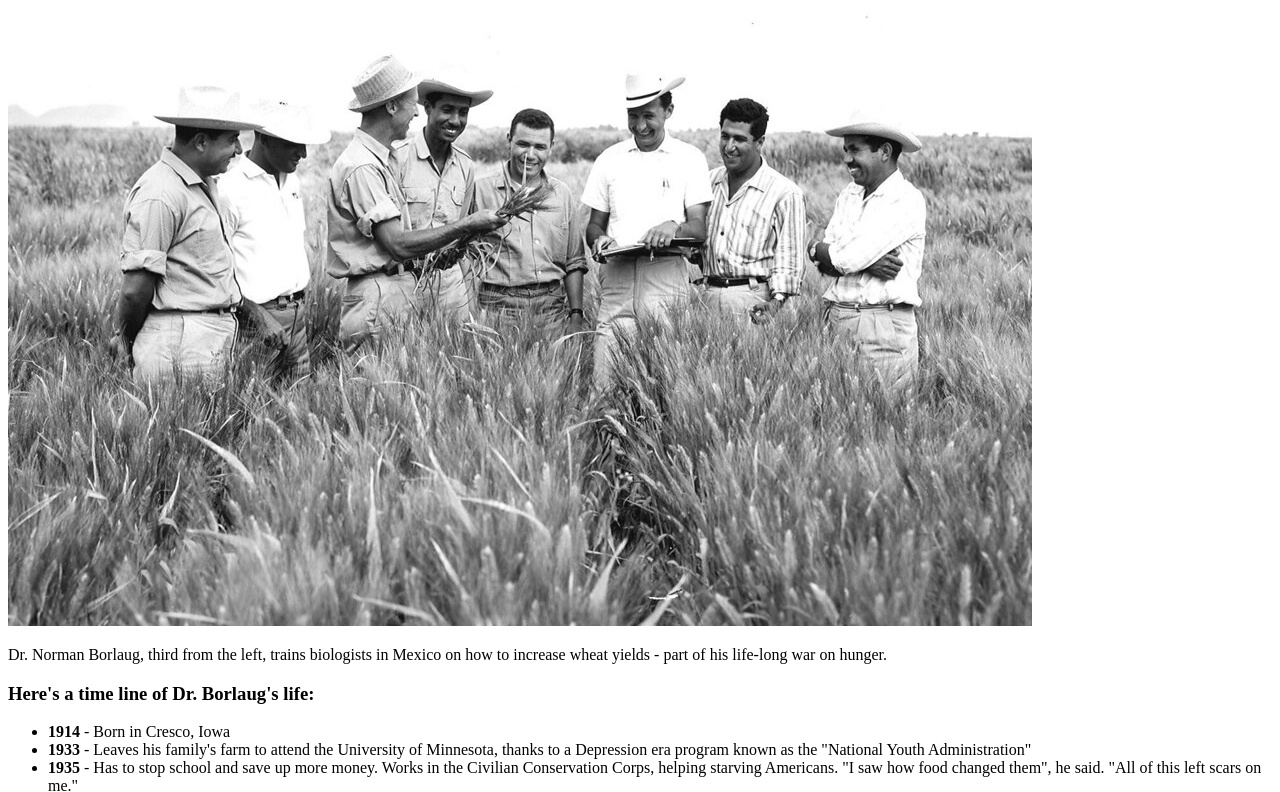
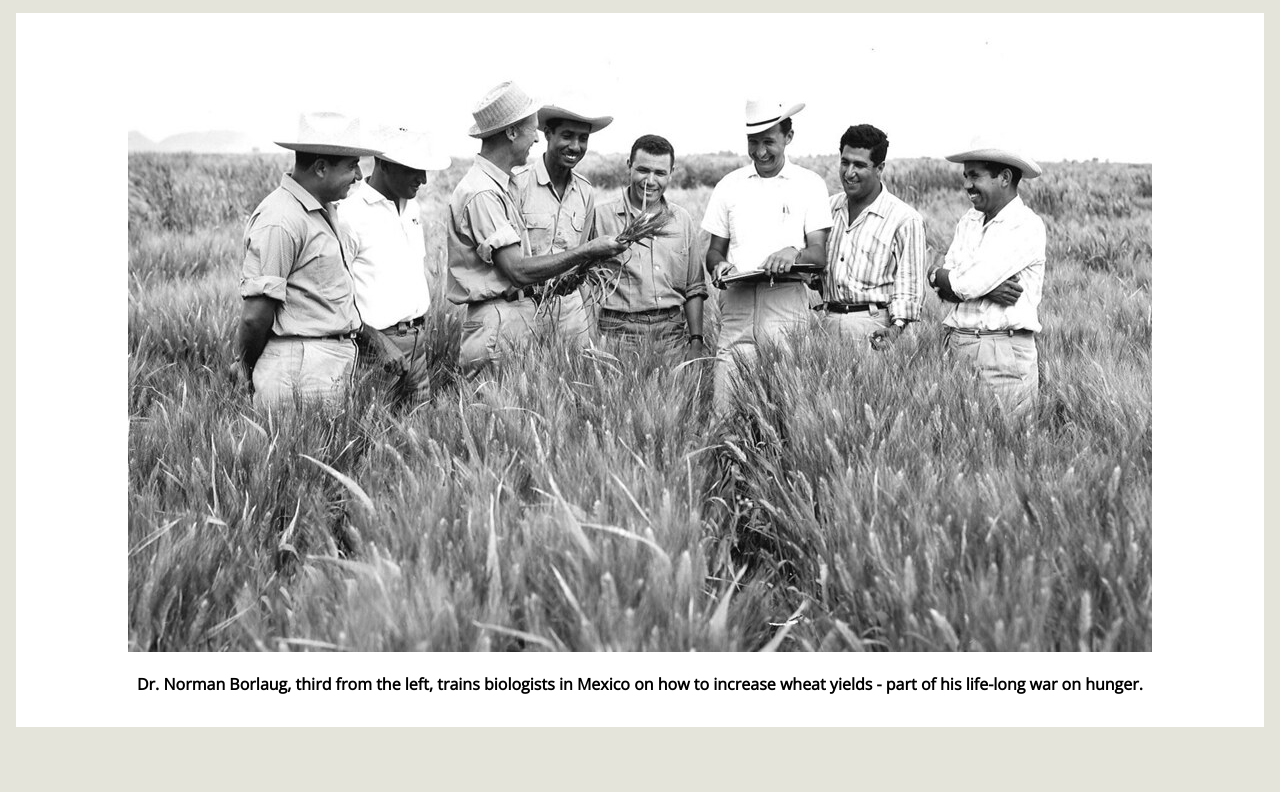
Before and after one commit to kumarsaket601/freecodecamp-project1-tributepage, a plain HTML site: page index.html in a window 1280 px wide. Shown: the part 111-903 px from the top of the page. Drawn offline with nearby package versions, Linux system fonts and the light colour scheme.

Commit message:
update in html and css

```diff
--- a/index.html
+++ b/index.html
@@ -11,11 +11,11 @@
 
 <body>
 
-    <div>
+    <div class="container">
         <h1>Dr. Norman Borlaug</h1>
         <p>The man who saved a billion lives</p>
 
-        <header>
+        <header class="header">
             <img src="/tribute-page-main-image.jpg" alt="">
             <p>Dr. Norman Borlaug, third from the left, trains biologists in Mexico on how to increase wheat yields -
                 part of his life-long war on hunger.</p>
@@ -23,8 +23,8 @@
 
         <h3>Here's a time line of Dr. Borlaug's life:</h3>
 
-        <ul>
-            <li>
+        <ul class="list-link">
+            <li class="link">
                 <strong>1914</strong> - Born in Cresco, Iowa
             </li>
             <li>
--- a/style.css
+++ b/style.css
@@ -0,0 +1,52 @@
+@import url('https://fonts.googleapis.com/css2?family=Open+Sans&display=swap');
+
+:root {
+    --primary-color: #E4E4DA;
+    --secondary-color: #C9C9C9;
+}
+
+body {
+    font-family: 'Open Sans',
+        sans-serif;
+        margin: 1rem;
+        background-color: var(--primary-color);
+}
+
+h1,
+p {
+    text-align: center;
+    font-weight: bold;
+
+}
+
+
+
+
+.container {
+
+   margin: auto;
+
+
+}
+
+.header{
+    text-align: center;
+
+    padding: 1rem 2rem;
+    background-color: white;
+}
+
+h3{
+    text-align: center;
+    margin-top: 5rem;
+
+}
+
+ul .list-list{
+    text-align: center;
+    color: yellow;
+}
+.link{
+
+
+}
```
